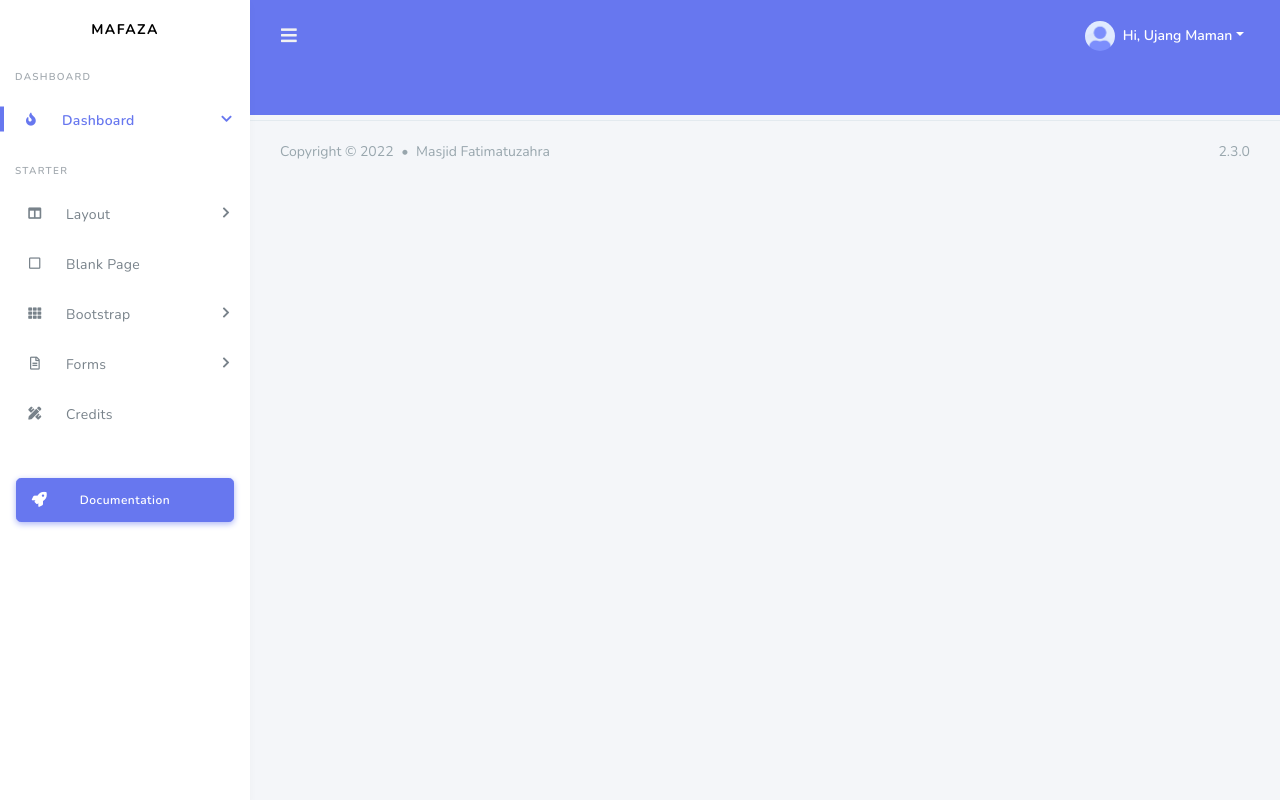
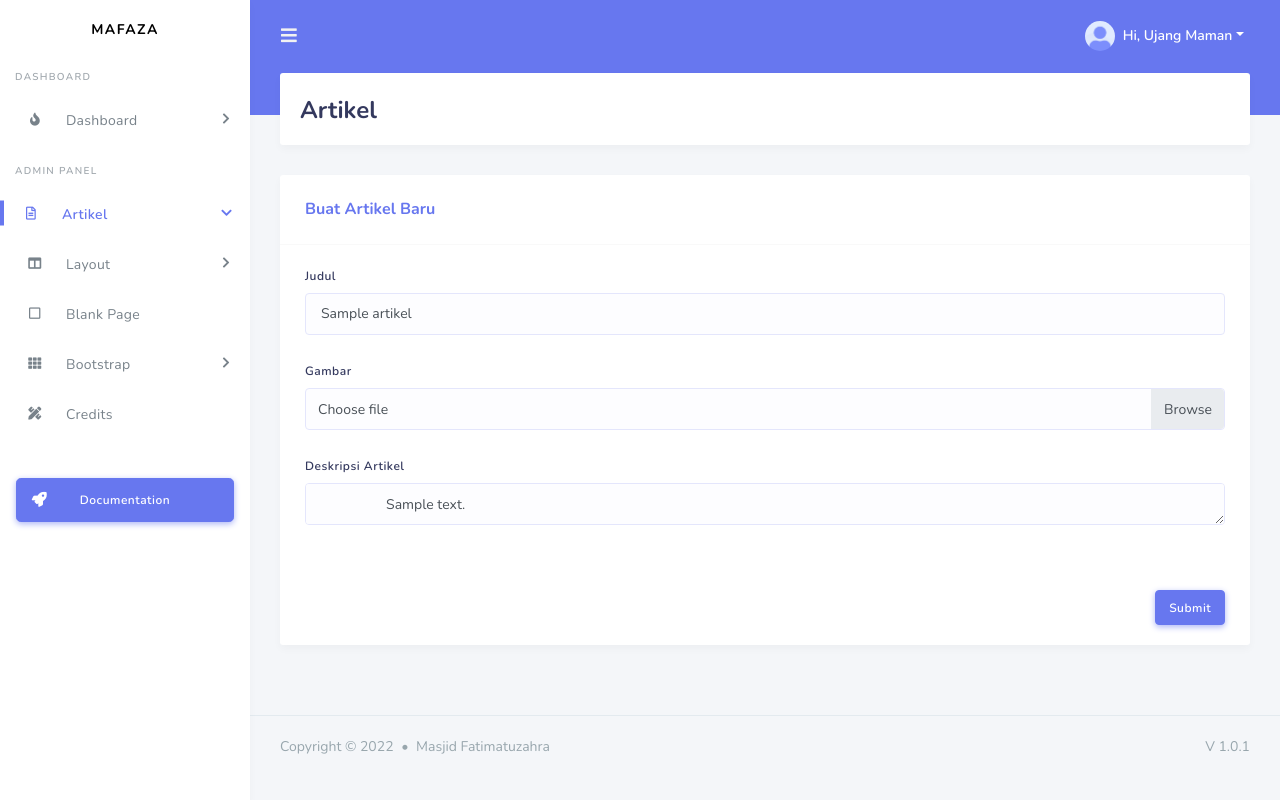
Before and after one commit to rendiputra/mafaza-company-profile, a PHP site: page /admin.php?page=update-artikel&update_id=1 in a window 1280 px wide. Run offline with PHP 8.4, Linux system fonts and the light colour scheme; tables that the repository leaves empty or names only in its code hold one stand-in row (values such as "Sample post"); some libraries are stand-ins or nearby versions.

Commit message:
update module artikel | yang delete masih ngebug

```diff
--- a/admin.php
+++ b/admin.php
@@ -45,21 +45,28 @@
       <div class="main-sidebar sidebar-style-2">
         <aside id="sidebar-wrapper">
           <div class="sidebar-brand">
-            <a href="index.html">Mafaza</a>
+            <a href="index.php">Mafaza</a>
           </div>
           <div class="sidebar-brand sidebar-brand-sm">
-            <a href="index.html">MZ</a>
+            <a href="index.php">MZ</a>
           </div>
           <ul class="sidebar-menu">
               <li class="menu-header">Dashboard</li>
-              <li class="nav-item dropdown active">
+              <li class="nav-item dropdown <?php if($_GET['page'] == "buat-artikel"){ echo "active";} ?>">
                 <a href="#" class="nav-link has-dropdown"><i class="fas fa-fire"></i><span>Dashboard</span></a>
                 <ul class="dropdown-menu">
                   <li><a class="nav-link" href="index-0.html">General Dashboard</a></li>
                   <li class="active"><a class="nav-link" href="index.html">Ecommerce Dashboard</a></li>
                 </ul>
               </li>
-              <li class="menu-header">Starter</li>
+              <li class="menu-header">Admin Panel</li>
+              <li class="nav-item dropdown active">
+                <a href="#" class="nav-link has-dropdown"><i class="far fa-file-alt"></i> <span>Artikel</span></a>
+                <ul class="dropdown-menu">
+                  <li><a class="nav-link" href="admin.php?page=list-artikel">List Artikel</a></li>
+                  <li><a class="nav-link" href="admin.php?page=buat-artikel">Buat Artikel Baru</a></li>
+                </ul>
+              </li>
               <li class="nav-item dropdown">
                 <a href="#" class="nav-link has-dropdown" data-toggle="dropdown"><i class="fas fa-columns"></i> <span>Layout</span></a>
                 <ul class="dropdown-menu">
@@ -94,14 +101,7 @@
                   <li><a class="nav-link" href="bootstrap-typography.html">Typography</a></li>
                 </ul>
               </li>
-              <li class="nav-item dropdown">
-                <a href="#" class="nav-link has-dropdown"><i class="far fa-file-alt"></i> <span>Forms</span></a>
-                <ul class="dropdown-menu">
-                  <li><a class="nav-link" href="forms-advanced-form.html">Advanced Form</a></li>
-                  <li><a class="nav-link" href="forms-editor.html">Editor</a></li>
-                  <li><a class="nav-link" href="forms-validation.html">Validation</a></li>
-                </ul>
-              </li>
+
               <li><a class="nav-link" href="credits.html"><i class="fas fa-pencil-ruler"></i> <span>Credits</span></a></li>
             </ul>
 
@@ -119,9 +119,20 @@
           if(isset($_GET['page'])) {
             $page = $_GET['page'];
 
+            // route
             switch ($page) {
+              // module artikel
+              case 'list-artikel':
+                include('core/list_artikel.php');
+                break;
               case 'buat-artikel':
-                include('buat_artikel.php');
+                include('core/buat_artikel.php');
+                break;
+              case 'update-artikel':
+                include('core/update_artikel.php');
+                break;
+              case 'delete-artikel':
+                include('core/delete_artikel_act.php');
                 break;
             }
 
@@ -135,7 +146,7 @@
           Copyright &copy; 2022 <div class="bullet"></div> Masjid Fatimatuzahra
         </div>
         <div class="footer-right">
-          2.3.0
+          V 1.0.1
         </div>
       </footer>
     </div>
--- /dev/null
+++ b/core/update_artikel.php
@@ -0,0 +1,66 @@
+<?php
+// Create database connection using config file
+include_once("config.php");
+
+if (isset($_GET['update_id'])){
+  $id = $_GET['update_id'];
+
+  // query desc profile
+  if ($result = $mysqli->query("SELECT * FROM t_artikel where id_artikel = $id")) {
+
+  }
+} else {
+  header("location:admin.php?page=list-artikel");
+}
+?>
+
+<section class="section">
+  <div class="section-header">
+    <h1>Artikel</h1>
+  </div>
+
+  <div class="section-body">
+
+  <?php
+    while ($d = mysqli_fetch_array($result)) {
+  ?>
+    <div class="row">
+      <div class="col-12 col-md-12 col-lg-12">
+        <div class="card">
+          <form action="core/update_artikel_act.php?id=<?php echo $d['id_artikel'] ?>" enctype="multipart/form-data" method="post">
+            <div class="card-header">
+              <h4>Buat Artikel Baru</h4>
+            </div>
+            <div class="card-body">
+              <div class="form-group">
+                <label>Judul</label>
+                <input name="judul" type="text" class="form-control" required="" value="<?php echo $d['title'] ?>">
+                <input name="_id" type="hidden" class="form-control" required="" value="<?php echo $d['id_artikel'] ?>">
+                <input name="_tempimg" type="hidden" class="form-control" required="" value="<?php echo $d['image'] ?>">
+              </div>
+              <div class="form-group">
+                <label>Gambar</label>
+                <div class="custom-file">
+                  <input type="file" class="custom-file-input" id="customFile" name="image" value="<?php echo $d['image'] ?>">
+                  <label class="custom-file-label" for="customFile">Choose file</label>
+                </div>
+              </div>
+              <div class="form-group">
+                <label>Deskripsi Artikel</label>
+                <textarea name="editor1" id="editor1" class="form-control" required="">
+                  <?php echo $d['description'] ?>
+                </textarea>
+              </div>
+            </div>
+            <div class="card-footer text-right">
+              <input type="submit" value="Submit" name="submit" class="btn btn-primary">
+            </div>
+          </form>
+        </div>
+      </div>
+    </div>
+    <?php
+      }
+    ?>
+  </div>
+</section>
```
Also changed, not shown: buat_artikel.php (deleted, +0 -43 lines), core/buat_artikel.php (added, +42 -0 lines), core/buat_artikel_act.php (added, +76 -0 lines), core/delete_artikel_act.php (added, +13 -0 lines), core/list_artikel.php (added, +63 -0 lines), core/update_artikel_act.php (added, +93 -0 lines), image/1656196929.JPG (added), image/1656197126.JPG (added), image/1656197348.JPG (added), image/1656197424.JPG (added), image/1656197433.JPG (added).
